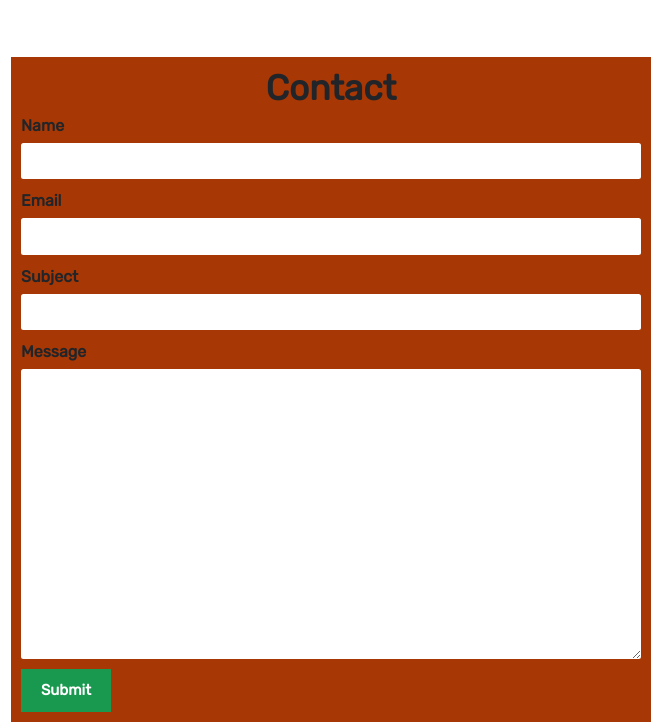
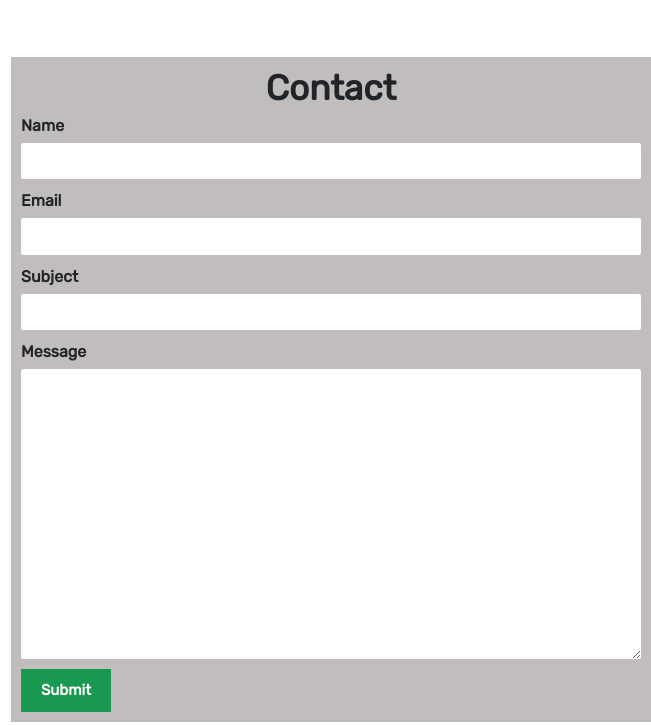
Before and after one commit to dilkhush99/LGMVIP-WebDev, a plain HTML site: page index.html in a window 1280 px wide. Shown: the part 5314-6040 px from the top of the page, 629-1280 px from the left. Drawn offline with nearby package versions, Linux system fonts and the light colour scheme.

Commit message:
Update style.css

```diff
--- a/css/style.css
+++ b/css/style.css
@@ -408,7 +408,7 @@ li{
     height:65rem !important;
 }
 #contact .contact_form{
-    background: #a73704;
+    background: #c0bdbc;
 }
 
 #contact form label{
```
